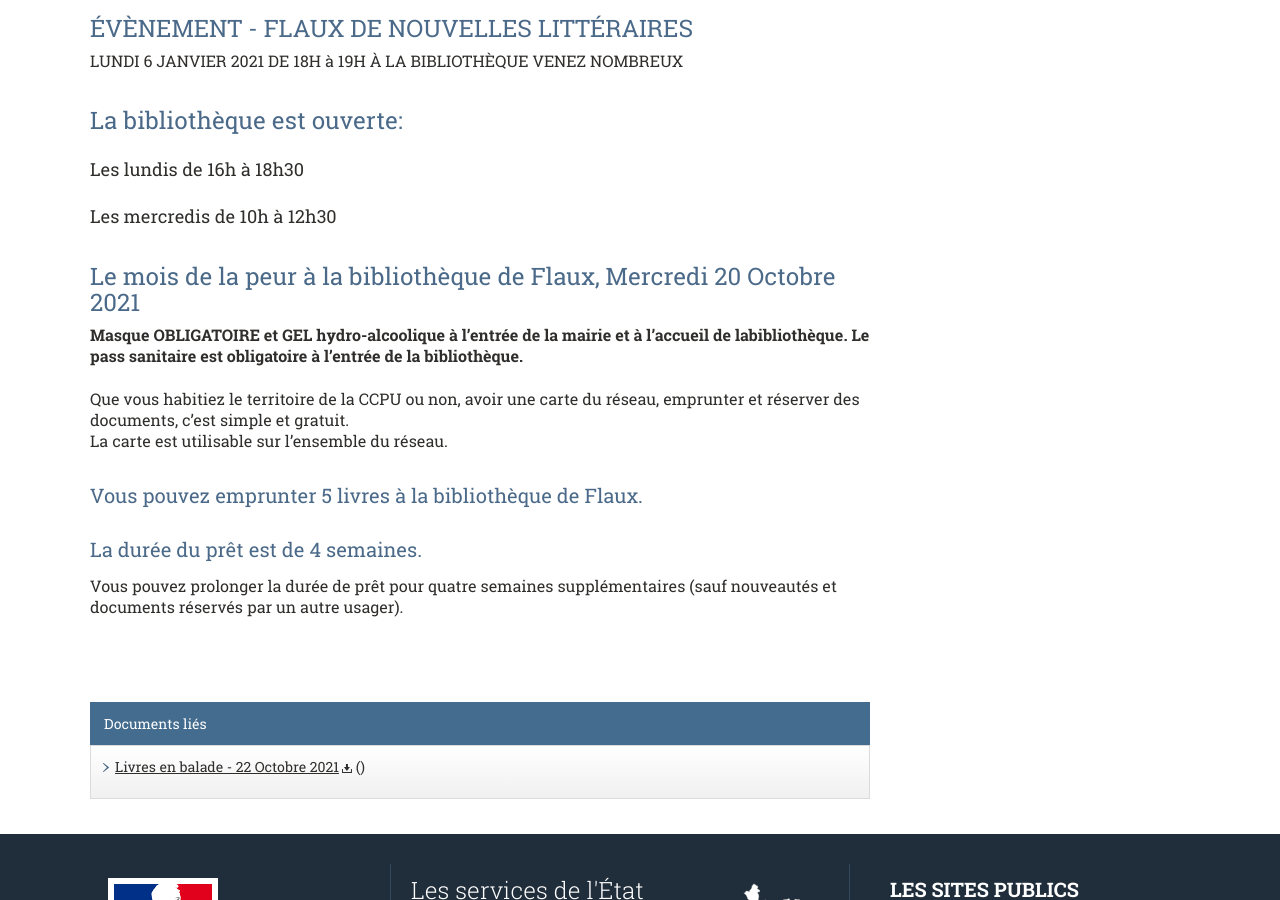
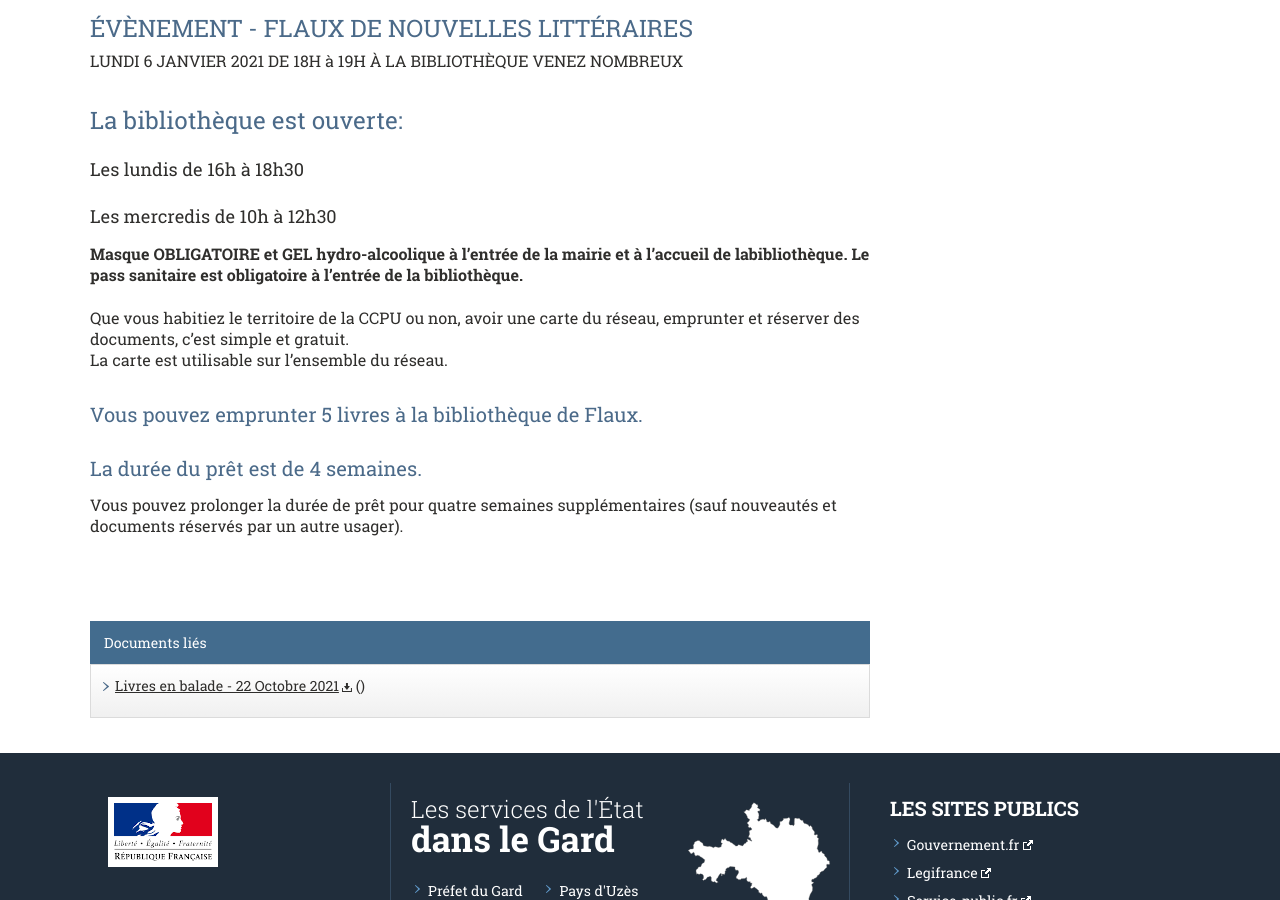
Before and after one commit to Flaux-Village/flaux-village.github.io, a Jekyll site: the page built from bibliotheque.md, in a window 1280 px wide and 900 px high, scrolled down 1705 px. Built offline with Jekyll 4.4.1, drawn with Linux system fonts in a browser that asks for light colours; our own code applies the rules of GitHub Pages for plain Markdown files.

Commit message:
Update bibliotheque.md

```diff
--- a/bibliotheque.md
+++ b/bibliotheque.md
@@ -50,7 +50,6 @@ VENEZ NOMBREUX
 ### Les lundis de 16h à 18h30 <br>
 ### Les mercredis de 10h à 12h30 <br>
 
-# Le mois de la peur à la bibliothèque de Flaux, Mercredi 20 Octobre 2021 <br>
 
 <b>Masque OBLIGATOIRE et GEL hydro-alcoolique à l’entrée de la mairie et à l’accueil de labibliothèque. Le pass sanitaire est obligatoire à l’entrée de la bibliothèque.</b><br>
 
```
